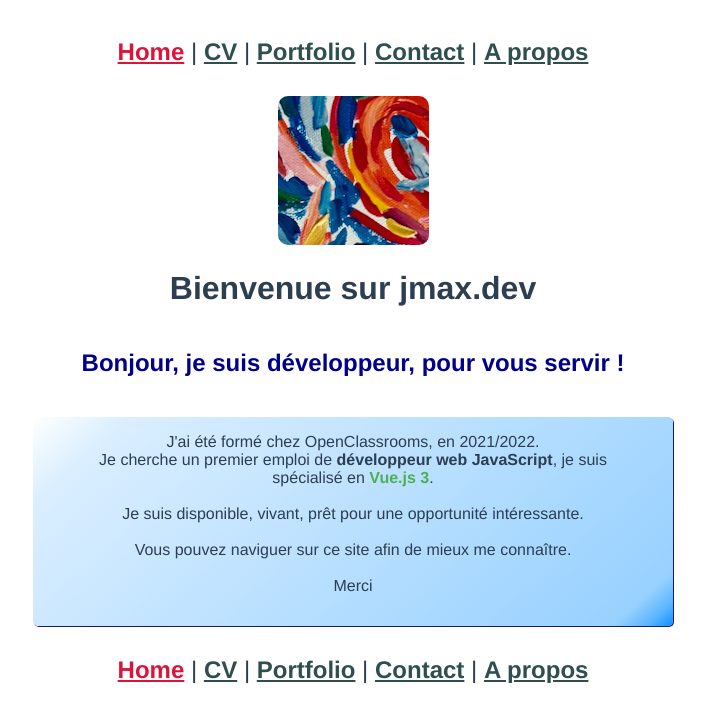
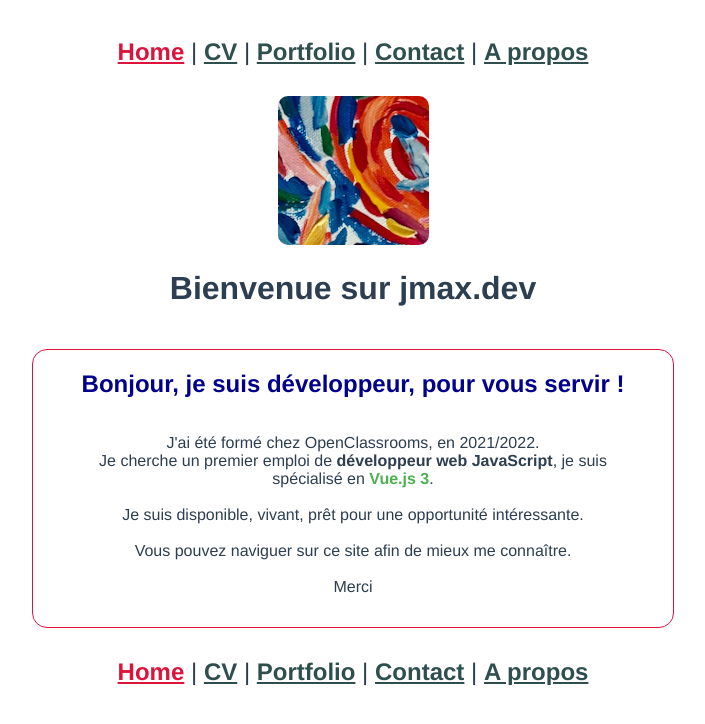
Before and after one commit to jmcob/jmax.dev, a Vue app: page /#/ in a window 1280 px wide. Shown: the top 724 px of the page, without its empty margins (287-992 px from the left). Built offline with nearby package versions, Linux system fonts and the light colour scheme.

Commit message:
maj cadres crimson

```diff
--- a/src/App.vue
+++ b/src/App.vue
@@ -53,7 +53,7 @@ nav a.router-link-exact-active {
   align-items: center;
 }
 .cadre {
-  background: rgb(10, 145, 255);
+  /* background: rgb(10, 145, 255);
   background: linear-gradient(
     318deg,
     rgba(10, 145, 255, 1) 0%,
@@ -61,11 +61,12 @@ nav a.router-link-exact-active {
     rgba(152, 209, 255, 1) 7%,
     rgba(218, 238, 255, 1) 89%,
     rgba(255, 255, 255, 1) 100%
-  );
-  border-radius: 5px;
+  ); */
+  border-radius: 15px;
   max-width: 550px;
   padding: 0 45px 15px 45px;
-  box-shadow: 1px 1px midnightblue;
+  /* box-shadow: 1px 1px midnightblue; */
+  border: 1px solid crimson;
   margin-top: 20px;
   display: flex;
   flex-direction: column;
--- a/src/components/HelloWorld.vue
+++ b/src/components/HelloWorld.vue
@@ -1,8 +1,8 @@
 <template>
   <div class="hello">
     <h1>{{ msg }}</h1>
-    <h2>Bonjour, je suis développeur, pour vous servir !</h2>
     <div class="cadre">
+      <h2>Bonjour, je suis développeur, pour vous servir !</h2>
       <p>
         J'ai été formé chez OpenClassrooms, en 2021/2022. <br />
         Je cherche un premier emploi de
--- a/src/views/AboutView.vue
+++ b/src/views/AboutView.vue
@@ -3,7 +3,7 @@
     <h1>Coded by Jean-Maxime Cobac,</h1>
     <h2>during May and June of 2022, using Vue.js 3.</h2>
     <img alt="About logo" src="../assets/about.png" />
-    <p>Version 3.5.9 Sky edition</p>
+    <p>Version 3.5.10 crimson border-box edition</p>
   </div>
 </template>
 
```
